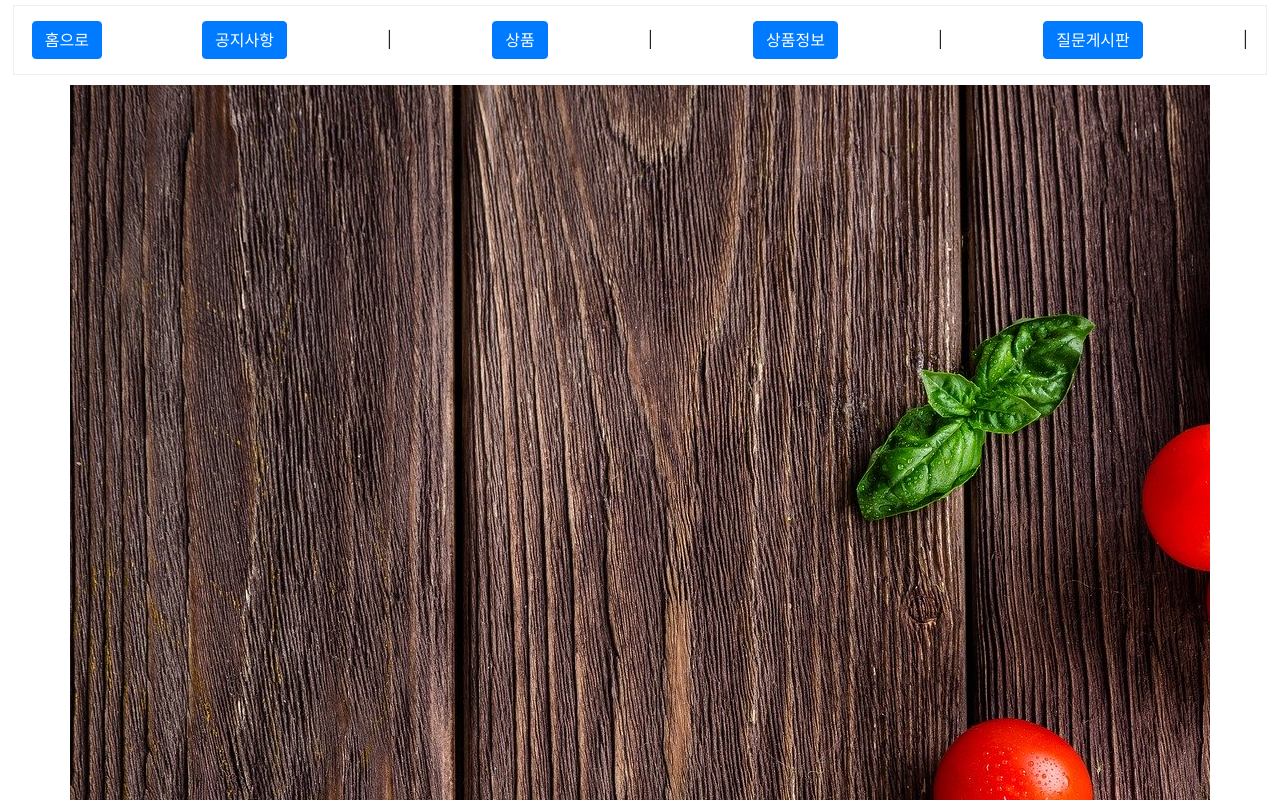
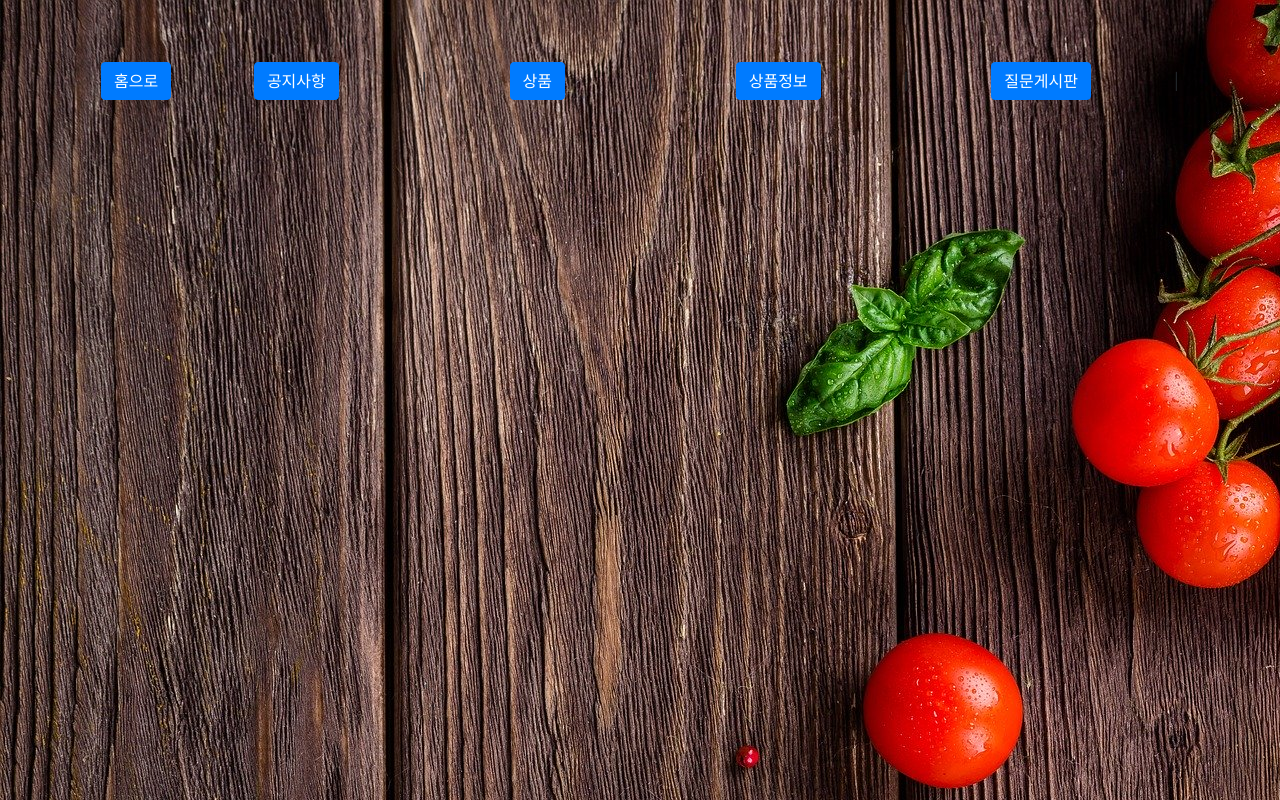
Before and after one commit to kcs1580/2019_safefood_final, a Vue app: page / in a window 1280 px wide. Shown: the top 800 px of the page. Built offline with nearby package versions, Linux system fonts and the light colour scheme.

Commit message:
main ver1

```diff
--- a/src/App.vue
+++ b/src/App.vue
@@ -1,15 +1,14 @@
 <template>
 <div id="app">
-<!-- <div class='headtitle'><h2>| Safe Food |</h2></div> -->
-<div class='search_box'>
- <nav class="navbar navbar-inverse navbar-fixed-top">
+  <nav class="navbar-navbar">
+  <div class="navbar">
  <a class="btn btn-primary" href="http://localhost:8090">홈으로</a>
          <router-link class="btn btn-primary" to="/insertboard">공지사항</router-link> |
           <router-link class="btn btn-primary" to="/insertboard">상품</router-link> |
           <router-link class="btn btn-primary" to="/insertboard">상품정보</router-link> |
         <router-link class="btn btn-primary" to="/listBoard">질문게시판</router-link> |
- </nav>
-</div>
+ </div>
+  </nav>
         <router-view/>
 </div>
 </template>
@@ -19,5 +18,16 @@ export default {
 };
 </script>
 <style>
+.navbar-navbar{
+    /* border-width: 0px;
+    -webkit-box-shadow: 0px 0px;
+    box-shadow: 0px 0px;
+    background-color: rgba(0,0,0,0.0);
+    background-image: -webkit-gradient(linear, 50.00% 0.00%, 50.00% 100.00%, color-stop( 0% , rgba(0,0,0,0.00)),color-stop( 100% , rgba(0,0,0,0.00)));
+    background-image: -webkit-linear-gradient(270deg,rgba(0,0,0,0.00) 0%,rgba(0,0,0,0.00) 100%);
+    background-image: linear-gradient(180deg,rgba(0,0,0,0.00) 0%,rgba(0,0,0,0.00) 100%);
+ */
+          opacity: 1;
 
+}
 </style>
--- a/src/components/main.vue
+++ b/src/components/main.vue
@@ -1,41 +1,35 @@
 <template class="a">
 	<div class="container" >
 
-<!-- </div> -->
-
-
-<!--
-<div v-else>
-      <h4>성공적으로 질문등록을 완료하였습니다!</h4>
-      <button class="btn btn-success" v-on:click="newBoard">새로운 질문 등록하기</button>
-    </div> -->
-
-</div>
+  <img src="../../public/food.jpg" id="bg" alt="">
+  <nav class="navbar">
+    <a class="btn btn-primary" href="http://localhost:8090">홈으로</a>
+      <router-link class="btn btn-primary" to="/insertboard">공지사항</router-link> |
+      <router-link class="btn btn-primary" to="/insertboard">상품</router-link> |
+      <router-link class="btn btn-primary" to="/insertboard">상품정보</router-link> |
+      <router-link class="btn btn-primary" to="/listBoard">질문게시판</router-link> |
+ </nav>
+  </div>
 
 </template>
 
+<style>
+/* 배경화면 조정하는 css #bg랑 body, html */
+#bg {
+  position: fixed;
+  top: 0;
+  left: 0;
 
-
-<style>
-.a{
-
+  /* Preserve aspet ratio */
+  min-width: 100%;
+  min-height: 100%;
 }
-.submitform {
-  max-width: 300px;
-  margin: auto;
-
-}
-.container{
-height: 1000px;
-width: 1000px;
-
-background: url( "../../public/food.jpg");
+body, html {
+    margin: 0;
+    padding: 0;
+    height: 100%;
 }
 
 
+
 </style>
-<!--<style>
-#main{
-    background: url( "../public/food.jpg")
-}
-</style>-->
```
Also changed, not shown: src/components/InsertBoard.vue (+1 -29 lines).
